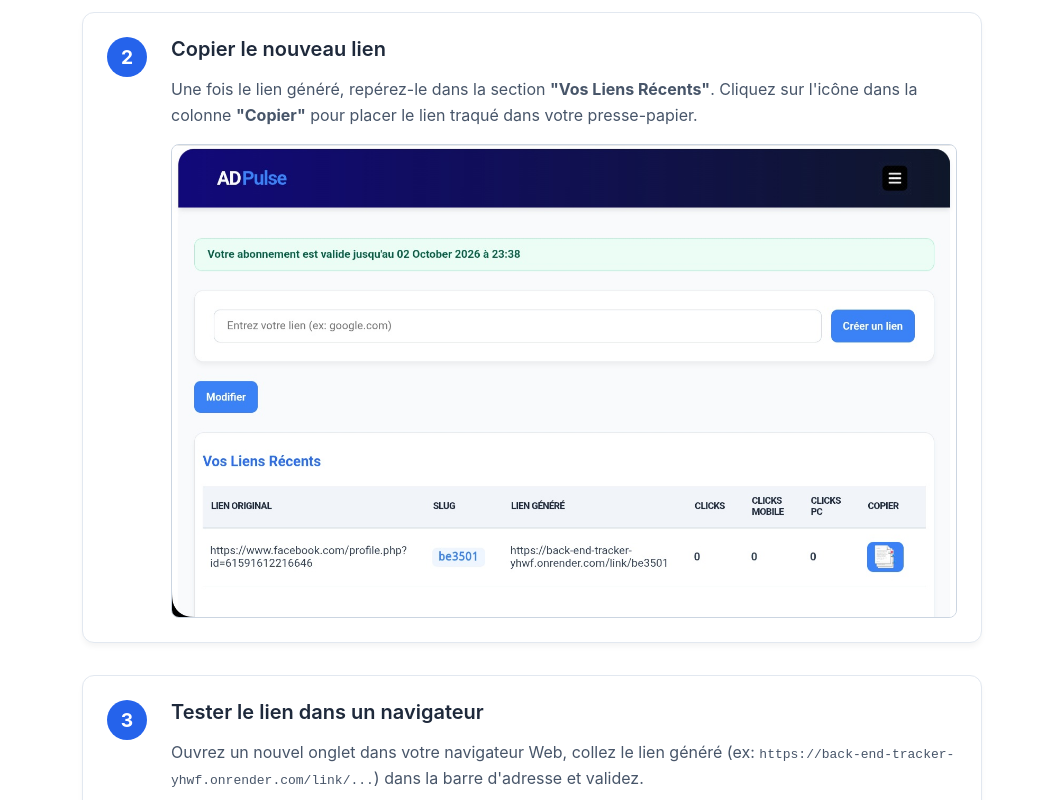
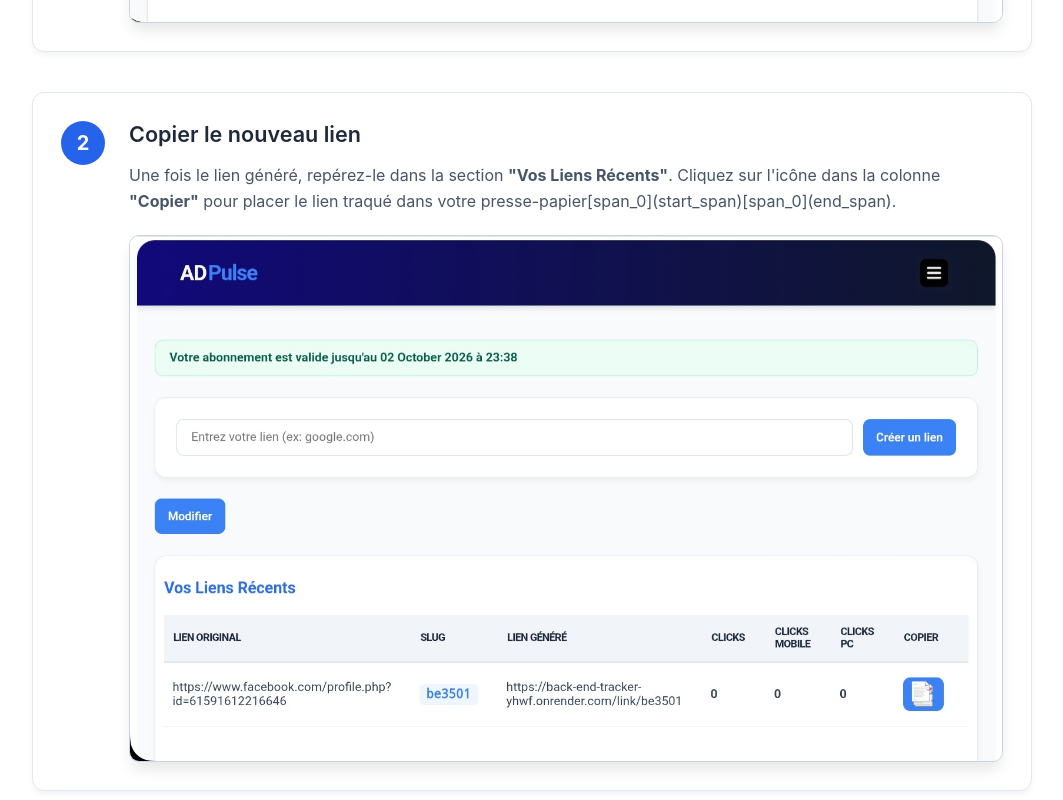
Before and after one commit to joelcinkenke2009-dotcom/FrontendTrackerLink, a Vue app: page /guideTraqueur in a window 1280 px wide. Shown: the part 900-1700 px from the top of the page, without its empty margins (108-1171 px from the left). Built offline with nearby package versions, Linux system fonts and the light colour scheme; no server answers.

Commit message:
Update GuideTraqueur.vue

```diff
--- a/src/components/GuideTraqueur.vue
+++ b/src/components/GuideTraqueur.vue
@@ -1,4 +1,4 @@
-<template>
+      <template>
   <div class="guide-container">
     <h2 class="title">Comment utiliser le Traqueur de Liens ADPulse</h2>
     <p class="subtitle">Suivez ces étapes simples pour générer et suivre vos liens en temps réel.</p>
@@ -24,7 +24,7 @@
         <div class="step-content">
           <h3>Copier le nouveau lien</h3>
           <p>
-            Une fois le lien généré, repérez-le dans la section <strong>"Vos Liens Récents"</strong>. Cliquez sur l'icône dans la colonne <strong>"Copier"</strong> pour placer le lien traqué dans votre presse-papier.
+            Une fois le lien généré, repérez-le dans la section <strong>"Vos Liens Récents"</strong>. Cliquez sur l'icône dans la colonne <strong>"Copier"</strong> pour placer le lien traqué dans votre presse-papier[span_0](start_span)[span_0](end_span).
           </p>
           <div class="image-wrapper">
             <img src="/step2.jpg" alt="Étape 2 - Copier le lien" class="step-img" />
@@ -38,7 +38,7 @@
         <div class="step-content">
           <h3>Tester le lien dans un navigateur</h3>
           <p>
-            Ouvrez un nouvel onglet dans votre navigateur Web, collez le lien généré (ex: <code>https://back-end-tracker-yhwf.onrender.com/link/...</code>) dans la barre d'adresse et validez.
+            Ouvrez un nouvel onglet dans votre navigateur Web, collez le lien généré (ex: <code>https://back-end-tracker-yhwf.onrender.com/link/...</code>) dans la barre d'adresse et validez[span_1](start_span)[span_1](end_span).
           </p>
           <div class="image-wrapper">
             <img src="/step3.jpg" alt="Étape 3 - Rechercher le lien" class="step-img" />
@@ -52,7 +52,7 @@
         <div class="step-content">
           <h3>Redirection automatique</h3>
           <p>
-            Le traqueur enregistre discrètement le clic et redirige immédiatement l'utilisateur vers la page de destination d'origine.
+            Le traqueur enregistre discrètement le clic et redirige immédiatement l'utilisateur vers la page de destination d'origine[span_2](start_span)[span_2](end_span)[span_3](start_span)[span_3](end_span).
           </p>
           <div class="image-wrapper">
             <img src="/step4.jpg" alt="Étape 4 - Redirection" class="step-img" />
@@ -66,10 +66,15 @@
         <div class="step-content">
           <h3>Vérifier les statistiques</h3>
           <p>
-            Retournez sur votre dashboard ADPulse et rafraîchissez la page. Les métriques <strong>Clicks Total</strong>, <strong>Clicks Mobile</strong> et <strong>Clicks PC</strong> sont automatiquement mises à jour.
+            Retournez sur votre dashboard ADPulse et rafraîchissez la page[span_4](start_span)[span_4](end_span). Les métriques <strong>Clicks Total</strong>, <strong>Clicks Mobile</strong> et <strong>Clicks PC</strong> sont automatiquement mises à jour[span_5](start_span)[span_5](end_span).
           </p>
           <div class="image-wrapper">
             <img src="/step5.jpg" alt="Étape 5 - Statistiques" class="step-img" />
+          </div>
+
+          <!-- Note explicative après l'image 5 -->
+          <div class="pro-tip">
+            💡 <strong>Conseil Pro :</strong> Partagez ensuite ce lien traqué sur vos différents réseaux sociaux (Facebook, WhatsApp, bio Instagram) ou dans vos campagnes Meta Ads. Cela vous permettra d'analyser précisément quelle publication vous apporte le plus de visiteurs et quelle publicité rentabilise le mieux vos investissements.
           </div>
         </div>
       </div>
@@ -85,7 +90,7 @@ export default {
 
 <style scoped>
 .guide-container {
-  max-width: 900px;
+  max-width: 1000px; /* Élargi pour donner plus d'espace aux images */
   margin: 0 auto;
   padding: 2rem 1rem;
   font-family: 'Inter', system-ui, sans-serif;
@@ -93,7 +98,7 @@ export default {
 }
 
 .title {
-  font-size: 1.875rem;
+  font-size: 2rem;
   font-weight: 700;
   text-align: center;
   color: #0f172a;
@@ -104,12 +109,13 @@ export default {
   text-align: center;
   color: #64748b;
   margin-bottom: 2.5rem;
+  font-size: 1.05rem;
 }
 
 .steps-list {
   display: flex;
   flex-direction: column;
-  gap: 2rem;
+  gap: 2.5rem;
 }
 
 .step-card {
@@ -118,14 +124,14 @@ export default {
   background: #ffffff;
   border: 1px solid #e2e8f0;
   border-radius: 12px;
-  padding: 1.5rem;
+  padding: 1.75rem;
   box-shadow: 0 4px 6px -1px rgba(0, 0, 0, 0.05);
 }
 
 .step-number {
   flex-shrink: 0;
-  width: 40px;
-  height: 40px;
+  width: 44px;
+  height: 44px;
   background-color: #2563eb;
   color: #ffffff;
   font-weight: 700;
@@ -133,7 +139,7 @@ export default {
   display: flex;
   align-items: center;
   justify-content: center;
-  font-size: 1.2rem;
+  font-size: 1.25rem;
 }
 
 .step-content {
@@ -141,7 +147,7 @@ export default {
 }
 
 .step-content h3 {
-  font-size: 1.25rem;
+  font-size: 1.35rem;
   font-weight: 600;
   margin-top: 0;
   margin-bottom: 0.5rem;
@@ -151,25 +157,47 @@ export default {
 .step-content p {
   color: #475569;
   line-height: 1.6;
-  margin-bottom: 1rem;
+  margin-bottom: 1.25rem;
+  font-size: 1rem;
 }
 
+/* Modification du conteneur d'image pour agrandir et afficher en grand */
 .image-wrapper {
-  margin-top: 1rem;
-  border-radius: 8px;
+  margin-top: 1.25rem;
+  border-radius: 10px;
   overflow: hidden;
   border: 1px solid #cbd5e1;
+  box-shadow: 0 10px 15px -3px rgba(0, 0, 0, 0.1);
+  background-color: #f8fafc;
 }
 
 .step-img {
   width: 100%;
-  height: auto;
+  max-height: 600px; /* Augmentation de la hauteur maximale */
+  object-fit: contain; /* Conserve le ratio de l'image sans la déformer */
   display: block;
+  transition: transform 0.3s ease;
+}
+
+.step-img:hover {
+  transform: scale(1.02); /* Légère animation de zoom au survol */
+}
+
+.pro-tip {
+  margin-top: 1.5rem;
+  padding: 1.25rem;
+  background-color: #eff6ff;
+  border-left: 4px solid #2563eb;
+  border-radius: 8px;
+  color: #1e3a8a;
+  font-size: 1rem;
+  line-height: 1.6;
 }
 
 @media (max-width: 640px) {
   .step-card {
     flex-direction: column;
+    padding: 1.25rem;
   }
 }
 </style>
```
